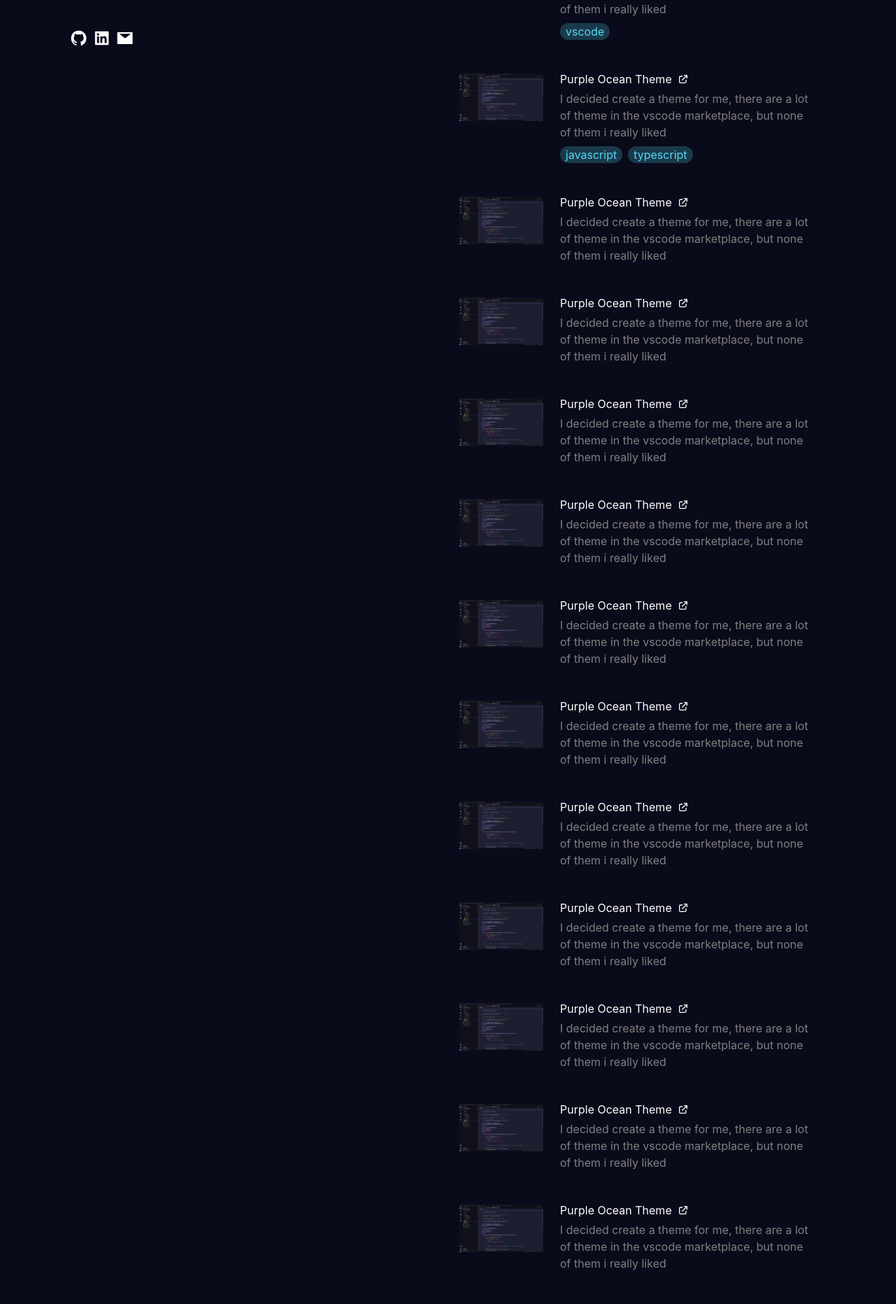
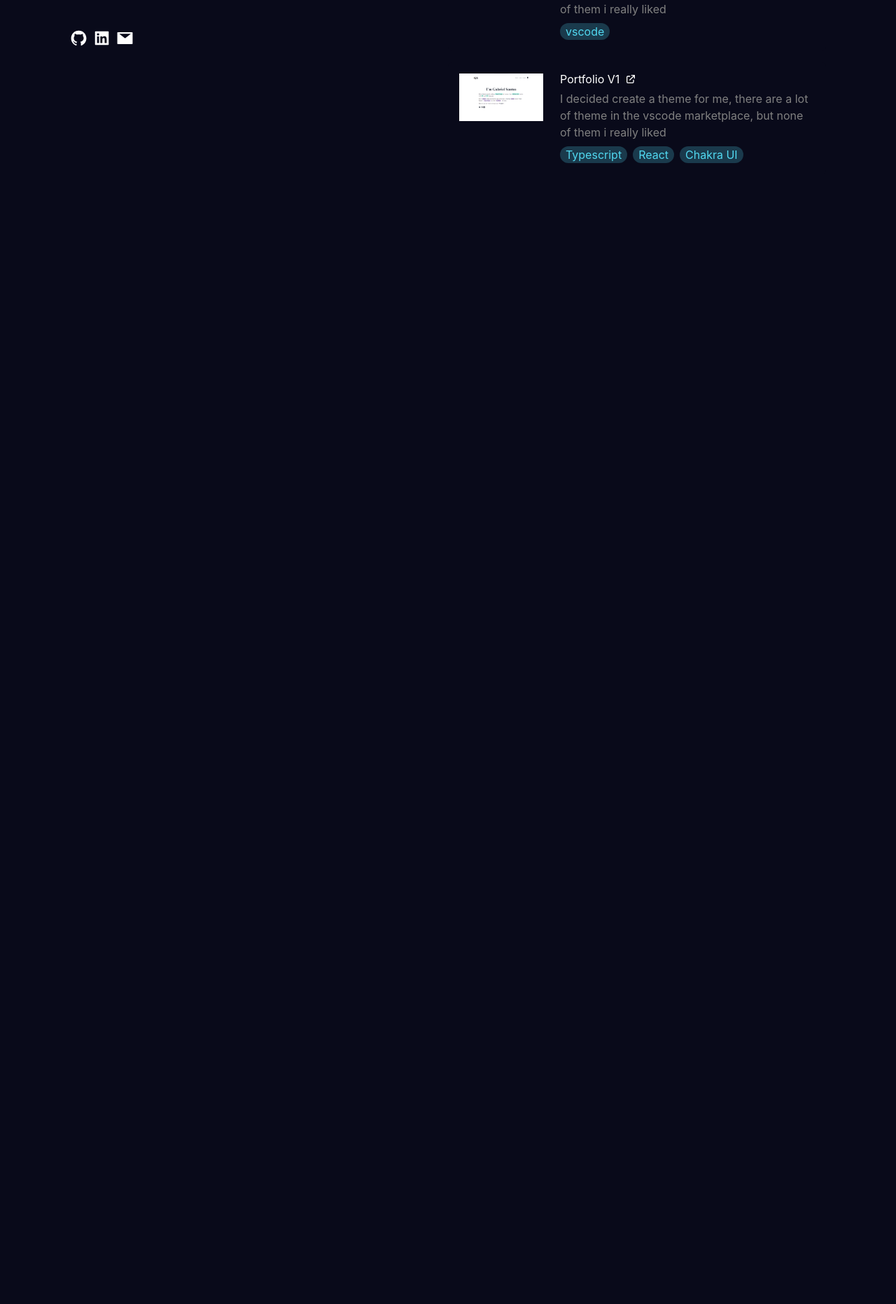
Before and after one commit to gbcosta/portfolioV2, a React (Vite) app: page / in a window 1280 px wide. Shown: the part 246-2109 px from the top of the page at 70% size. After the commit the page ends 800 px from the top, so only its background shows below. Built offline with nearby package versions, Linux system fonts and the light colour scheme.

Commit message:
add a project

```diff
--- a/index.html
+++ b/index.html
@@ -4,7 +4,7 @@
     <meta charset="UTF-8" />
     <link rel="icon" type="image/svg+xml" href="/vite.svg" />
     <meta name="viewport" content="width=device-width, initial-scale=1.0" />
-    <title>Vite + React + TS</title>
+    <title>Gabriel Santos</title>
   </head>
   <body>
     <div id="root"></div>
--- a/src/components/projects/projects.tsx
+++ b/src/components/projects/projects.tsx
@@ -1,6 +1,7 @@
 import { Flex, Heading } from "@chakra-ui/react";
 import CardItem from "../cardItem/cardItem";
 import PurpleOceanImage from "../../assets/images/PurpleOceanImage.jpeg";
+import Portfoliov1 from "../../assets/images/portfoliov1.png";
 
 const Projects = (): JSX.Element => {
   return (
@@ -25,66 +26,10 @@ const Projects = (): JSX.Element => {
         marketplace, but none of them i really liked
       </CardItem>
       <CardItem
-        img={PurpleOceanImage}
-        header="Purple Ocean Theme"
-        techsInfo={["javascript", "typescript"]}
+        img={Portfoliov1}
+        header="Portfolio V1"
+        techsInfo={["Typescript", "React", "Chakra UI"]}
       >
-        I decided create a theme for me, there are a lot of theme in the vscode
-        marketplace, but none of them i really liked
-      </CardItem>
-      <CardItem img={PurpleOceanImage} header="Purple Ocean Theme">
-        I decided create a theme for me, there are a lot of theme in the vscode
-        marketplace, but none of them i really liked
-      </CardItem>
-      <CardItem img={PurpleOceanImage} header="Purple Ocean Theme">
-        I decided create a theme for me, there are a lot of theme in the vscode
-        marketplace, but none of them i really liked
-      </CardItem>
-      <CardItem img={PurpleOceanImage} header="Purple Ocean Theme">
-        I decided create a theme for me, there are a lot of theme in the vscode
-        marketplace, but none of them i really liked
-      </CardItem>
-      <CardItem img={PurpleOceanImage} header="Purple Ocean Theme">
-        I decided create a theme for me, there are a lot of theme in the vscode
-        marketplace, but none of them i really liked
-      </CardItem>
-      <CardItem img={PurpleOceanImage} header="Purple Ocean Theme">
-        I decided create a theme for me, there are a lot of theme in the vscode
-        marketplace, but none of them i really liked
-      </CardItem>
-      <CardItem img={PurpleOceanImage} header="Purple Ocean Theme">
-        I decided create a theme for me, there are a lot of theme in the vscode
-        marketplace, but none of them i really liked
-      </CardItem>
-      <CardItem img={PurpleOceanImage} header="Purple Ocean Theme">
-        I decided create a theme for me, there are a lot of theme in the vscode
-        marketplace, but none of them i really liked
-      </CardItem>
-      <CardItem img={PurpleOceanImage} header="Purple Ocean Theme">
-        I decided create a theme for me, there are a lot of theme in the vscode
-        marketplace, but none of them i really liked
-      </CardItem>
-      <CardItem img={PurpleOceanImage} header="Purple Ocean Theme">
-        I decided create a theme for me, there are a lot of theme in the vscode
-        marketplace, but none of them i really liked
-      </CardItem>
-      <CardItem img={PurpleOceanImage} header="Purple Ocean Theme">
-        I decided create a theme for me, there are a lot of theme in the vscode
-        marketplace, but none of them i really liked
-      </CardItem>
-      <CardItem img={PurpleOceanImage} header="Purple Ocean Theme">
-        I decided create a theme for me, there are a lot of theme in the vscode
-        marketplace, but none of them i really liked
-      </CardItem>
-      <CardItem img={PurpleOceanImage} header="Purple Ocean Theme">
-        I decided create a theme for me, there are a lot of theme in the vscode
-        marketplace, but none of them i really liked
-      </CardItem>
-      <CardItem img={PurpleOceanImage} header="Purple Ocean Theme">
-        I decided create a theme for me, there are a lot of theme in the vscode
-        marketplace, but none of them i really liked
-      </CardItem>
-      <CardItem img={PurpleOceanImage} header="Purple Ocean Theme">
         I decided create a theme for me, there are a lot of theme in the vscode
         marketplace, but none of them i really liked
       </CardItem>
```
Also changed, not shown: src/assets/images/portfoliov1.png (added).
